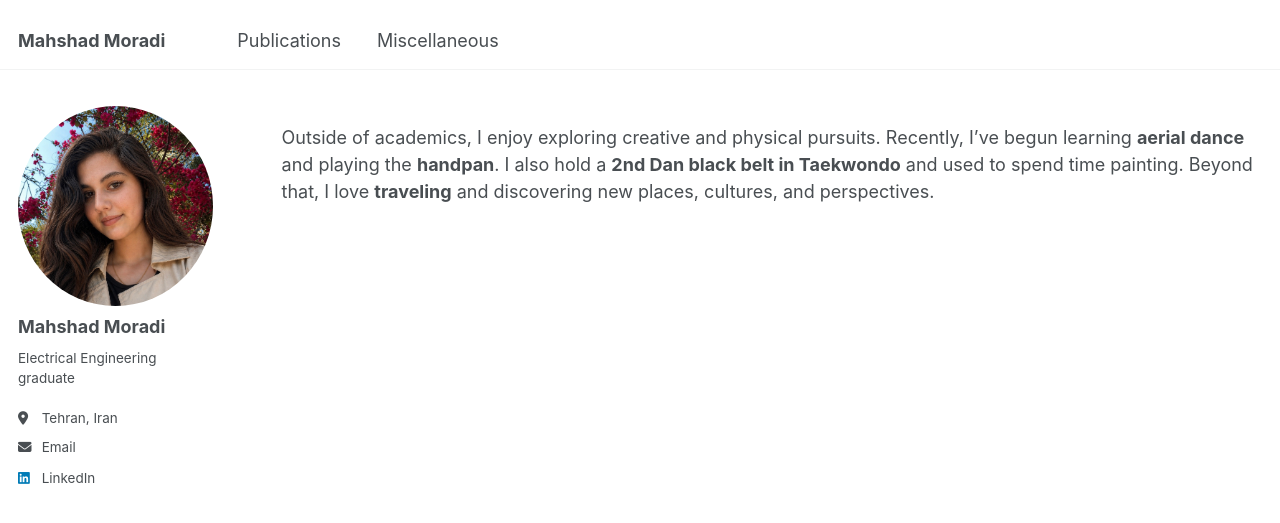
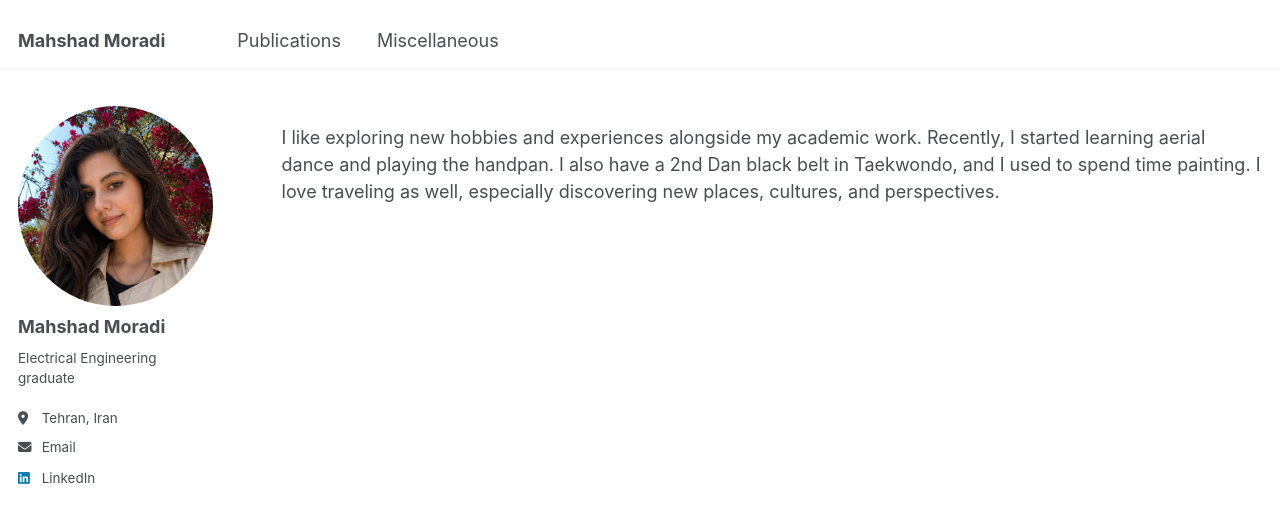
Before and after one commit to mahshadmoradi/mahshadmoradi.github.io, a Jekyll site: the page built from _pages/personal.md, in a window 1280 px wide. Shown: the top 523 px of the page. Built offline with Jekyll 4.4.1, drawn with Linux system fonts in a browser that asks for light colours; a script that is not in the unit is left out.

Commit message:
Update personal.md

```diff
--- a/_pages/personal.md
+++ b/_pages/personal.md
@@ -5,4 +5,4 @@ permalink: /Miscellaneous/
 author_profile: true
 ---
 
-Outside of academics, I enjoy exploring creative and physical pursuits. Recently, I’ve begun learning **aerial dance** and playing the **handpan**. I also hold a **2nd Dan black belt in Taekwondo** and used to spend time painting. Beyond that, I love **traveling** and discovering new places, cultures, and perspectives.
+I like exploring new hobbies and experiences alongside my academic work. Recently, I started learning aerial dance and playing the handpan. I also have a 2nd Dan black belt in Taekwondo, and I used to spend time painting. I love traveling as well, especially discovering new places, cultures, and perspectives.
```
